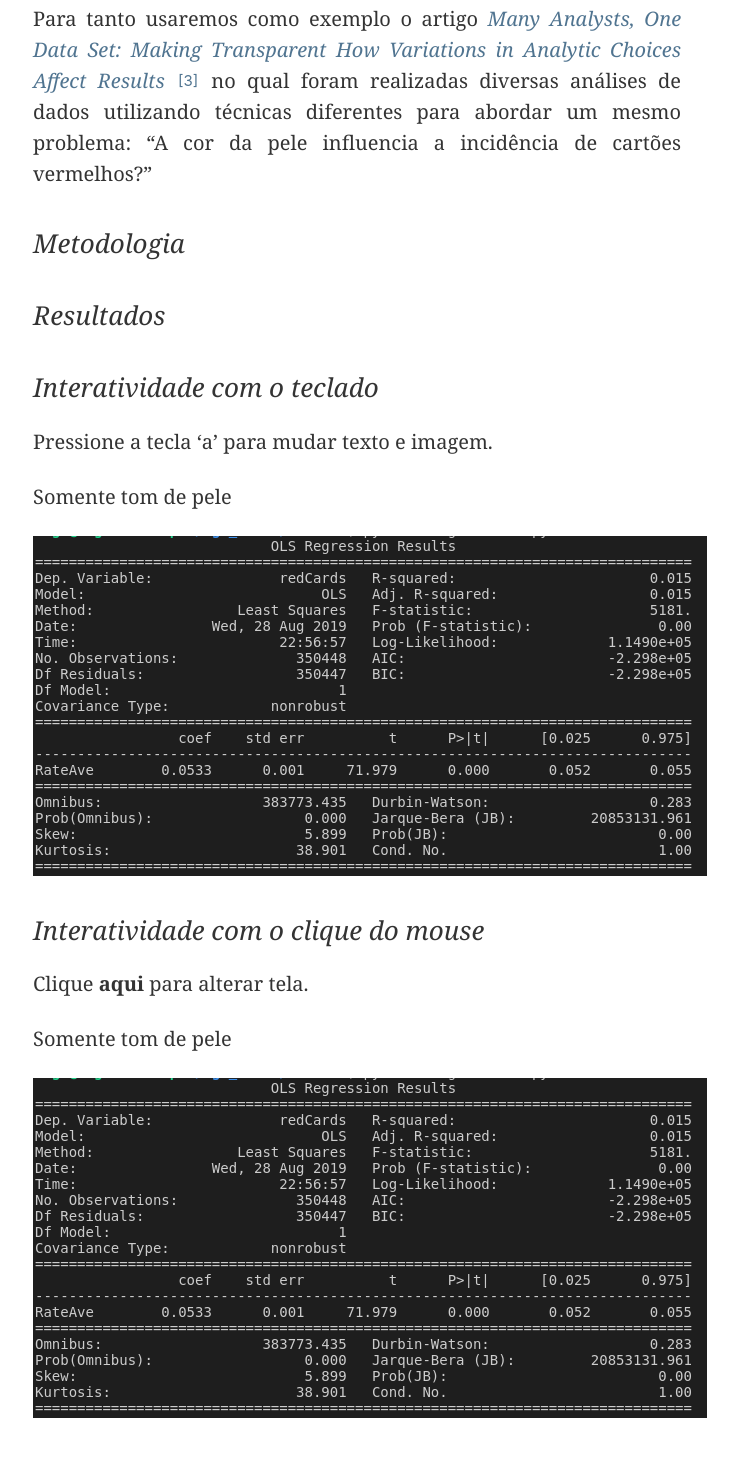
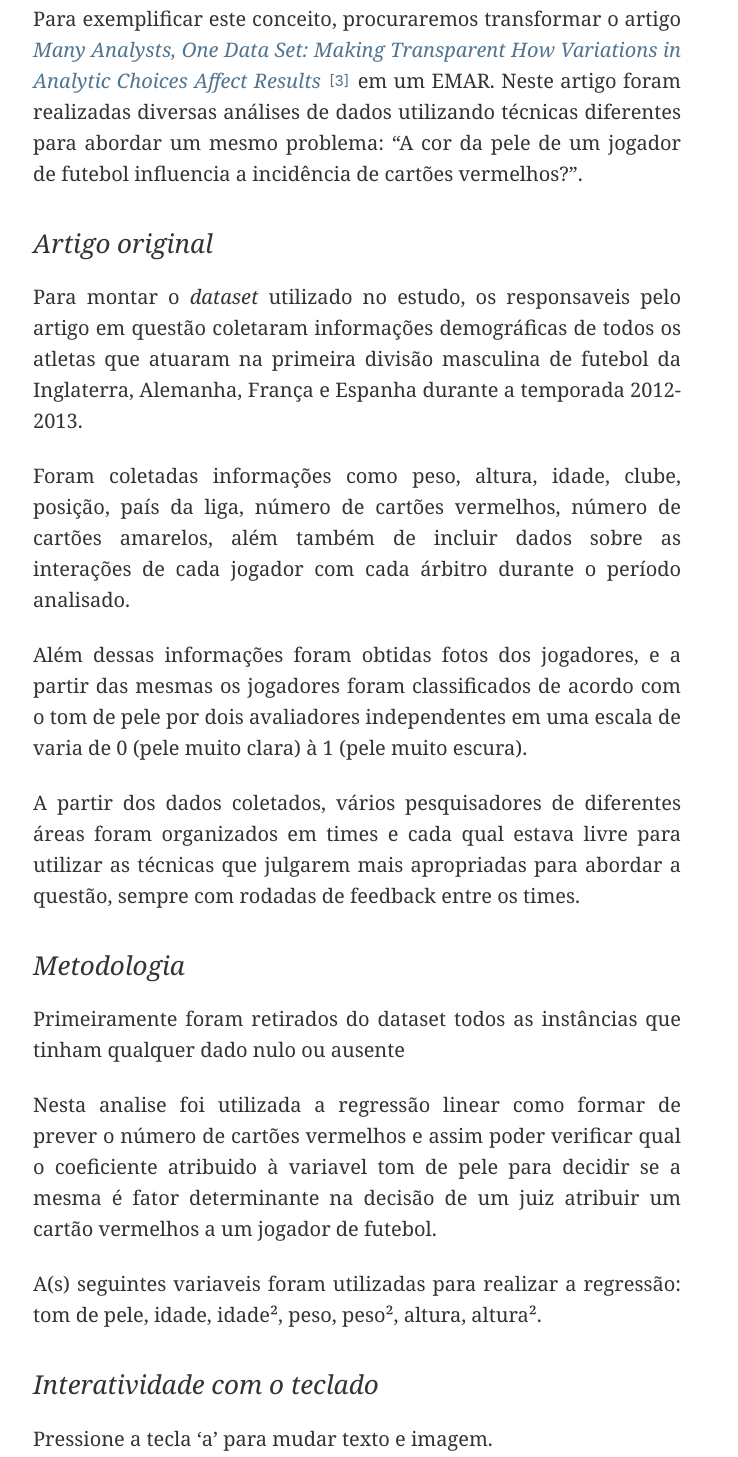
Before and after one commit to richardiago/tgc_ufabc, a plain HTML site: page artigo1/artigo.html in a window 1280 px wide. Shown: the part 1094-2551 px from the top of the page, without its empty margins (283-1021 px from the left). Drawn offline with Linux system fonts and the light colour scheme.

Commit message:
complementa artigo

```diff
--- a/artigo1/artigo.html
+++ b/artigo1/artigo.html
@@ -126,24 +126,73 @@
             Pensando na questão da apresentação dos diferentes resultados possíveis de serem alcançados em uma
             exploração multiverso, surge o conceito de <dt-cite key="dragicevic:hal-01976951">EMAR</dt-cite>
             (Explorable Multiverse Analysis Report) que pode ser
-            entendidp como um artigo interativo que possibilita a apresentação e visualização de múltiplas análises de
+            entendido como um artigo interativo que possibilita a apresentação e visualização de múltiplas análises de
             um mesmo objeto de estudo.
 
         </p>
         <p align="justify">
-            Para tanto usaremos como exemplo o artigo <dt-cite key="doi:10.1177/2515245917747646"><i> Many Analysts, One
-                    Data Set: Making Transparent How Variations in Analytic Choices Affect Results</i></dt-cite> no qual
+            Para exemplificar este conceito, procuraremos transformar o artigo <dt-cite
+                key="doi:10.1177/2515245917747646"><i> Many Analysts, One
+                    Data Set: Making Transparent How Variations in Analytic Choices Affect Results</i></dt-cite> em um
+            EMAR. Neste artigo
             foram realizadas diversas análises de dados utilizando técnicas diferentes para abordar um mesmo problema:
-            "A cor
-            da pele influencia a incidência de cartões vermelhos?"
+            "A cor da pele de um jogador de futebol influencia a incidência de cartões vermelhos?".
 
         </p>
 
 
+        <h3>Artigo original</h3>
+        <p align="justify">
+
+            Para montar o <i>dataset</i> utilizado no estudo, os responsaveis pelo artigo em questão coletaram
+            informações
+            demográficas de todos os atletas que atuaram na primeira divisão masculina de futebol da Inglaterra,
+            Alemanha, França e Espanha durante a temporada 2012-2013.
+        </p>
+
+        <p align="justify">
+            Foram coletadas informações como peso, altura, idade, clube, posição, país da liga, número de cartões
+            vermelhos,
+            número de cartões amarelos, além também de incluir dados sobre as interações de cada jogador com cada
+            árbitro durante o
+            período analisado.
+
+        </p>
+        <p align="justify">
+            Além dessas informações foram obtidas fotos dos jogadores, e a partir das mesmas os jogadores foram
+            classificados
+            de acordo com o tom de pele por dois avaliadores independentes em uma escala de varia de 0 (pele muito
+            clara) à 1 (pele muito escura).
+        </p>
+
+        <P align="justify">
+            A partir dos dados coletados, vários pesquisadores de diferentes áreas foram organizados em times e cada
+            qual
+            estava livre para utilizar as técnicas que julgarem mais apropriadas para abordar a questão, sempre com
+            rodadas
+            de feedback entre os times.
+        </P>
+
         <h3>Metodologia</h3>
 
+        <p align="justify">
+            Primeiramente foram retirados do dataset todos as instâncias que tinham qualquer dado nulo ou ausente
 
-        <h3>Resultados</h3>
+
+        </p>
+
+        <p align="justify">
+            Nesta analise foi utilizada a regressão linear como formar de prever o número de cartões vermelhos e assim
+            poder verificar qual o coeficiente atribuido à variavel tom de pele para decidir se a mesma é fator
+            determinante
+            na decisão de um juiz atribuir um cartão vermelhos a um jogador de futebol.
+        </p>
+
+        <p align="justify">
+            A(s) seguintes variaveis foram utilizadas para realizar a regressão: tom de pele, idade, idade², peso,
+            peso², altura, altura².
+
+        </p>
 
 
 
```
